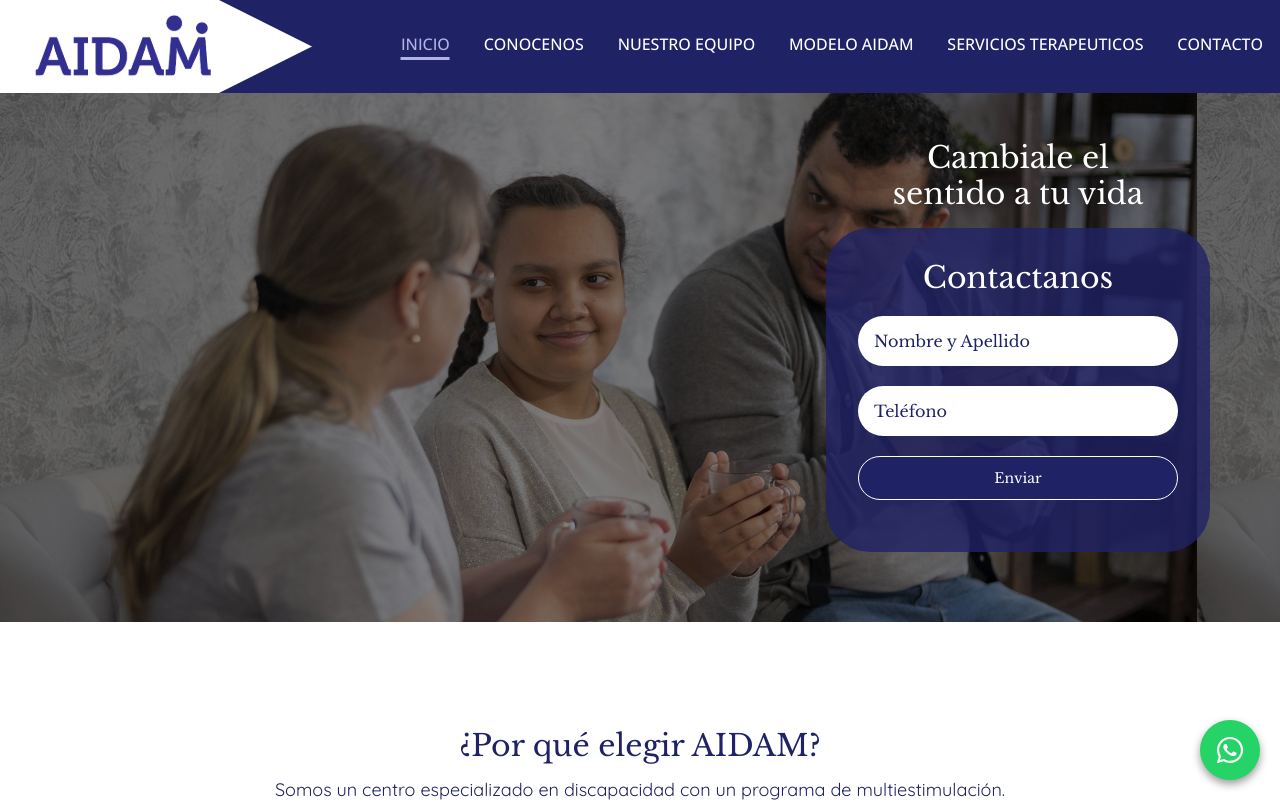
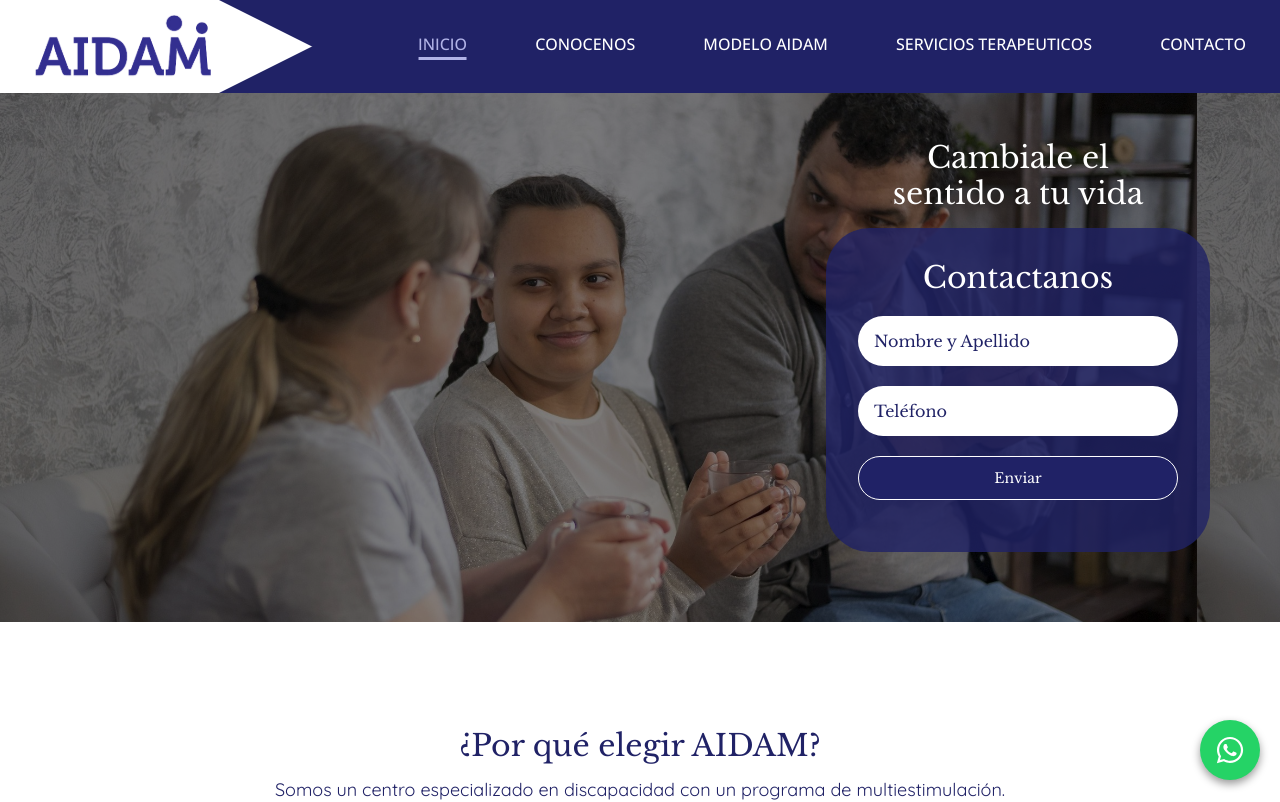
Before and after one commit to ElianRivoira/aidam-site, a Next.js app in the folder aidam-site/: page / in a window 1280 px wide. Shown: the top 802 px of the page. Built offline with nearby package versions, Linux system fonts and the light colour scheme.

Commit message:
deleted our team

```diff
--- a/aidam-site/src/components/Navbar.jsx
+++ b/aidam-site/src/components/Navbar.jsx
@@ -14,7 +14,7 @@ const Navbar = () => {
 
   useEffect(() => {
     setPath(router.asPath);
-  }, [])
+  }, []);
 
   // smooth transition to white background pending
   return (
@@ -50,22 +50,47 @@ const Navbar = () => {
           </>
         ) : (
           <div className='flex justify-around !w-full !max-w-4xl items-center font-openSans text-lb text-white font-medium bg-aidamBlue'>
-            <Link href={'/'} className={`${styles.navbarButton} transition-colors ${path === '/' ? styles.activeSite : ''}`}>
+            <Link
+              href={'/'}
+              className={`${styles.navbarButton} transition-colors ${
+                path === '/' ? styles.activeSite : ''
+              }`}
+            >
               INICIO
             </Link>
-            <Link href={'/conocenos'} className={`${styles.navbarButton} transition-colors ${path === '/conocenos' ? styles.activeSite : ''}`}>
+            <Link
+              href={'/conocenos'}
+              className={`${styles.navbarButton} transition-colors ${
+                path === '/conocenos' ? styles.activeSite : ''
+              }`}
+            >
               CONOCENOS
             </Link>
-            <Link href={'/equipo'} className={`${styles.navbarButton} transition-colors ${path === '/equipo' ? styles.activeSite : ''}`}>
+            {/* <Link href={'/equipo'} className={`${styles.navbarButton} transition-colors ${path === '/equipo' ? styles.activeSite : ''}`}>
               NUESTRO EQUIPO
-            </Link>
-            <Link href={'/modelo-aidam'} className={`${styles.navbarButton} transition-colors ${path === '/modelo-aidam' ? styles.activeSite : ''}`}>
+            </Link> */}
+            <Link
+              href={'/modelo-aidam'}
+              className={`${styles.navbarButton} transition-colors ${
+                path === '/modelo-aidam' ? styles.activeSite : ''
+              }`}
+            >
               MODELO AIDAM
             </Link>
-            <Link href={'/servicios-terapeuticos'} className={`${styles.navbarButton} transition-colors ${path === '/servicios-terapeuticos' ? styles.activeSite : ''}`}>
+            <Link
+              href={'/servicios-terapeuticos'}
+              className={`${styles.navbarButton} transition-colors ${
+                path === '/servicios-terapeuticos' ? styles.activeSite : ''
+              }`}
+            >
               SERVICIOS TERAPEUTICOS
             </Link>
-            <Link href={'/contact'} className={`${styles.navbarButton} transition-colors ${path === '/contact' ? styles.activeSite : ''}`}>
+            <Link
+              href={'/contact'}
+              className={`${styles.navbarButton} transition-colors ${
+                path === '/contact' ? styles.activeSite : ''
+              }`}
+            >
               CONTACTO
             </Link>
           </div>
@@ -86,9 +111,9 @@ const Navbar = () => {
               <Link href={'/conocenos'} className=''>
                 CONÓCENOS
               </Link>
-              <Link href={'/equipo'} className=''>
+              {/* <Link href={'/equipo'} className=''>
                 NUESTRO EQUIPO
-              </Link>
+              </Link> */}
               <Link href={'/modelo-aidam'} className=''>
                 MODELO AIDAM
               </Link>
--- a/aidam-site/src/pages/equipo.jsx
+++ b/aidam-site/src/pages/equipo.jsx
@@ -1,57 +1,57 @@
-import React from 'react';
-import Head from 'next/head';
-import Navbar from '@/components/Navbar';
-import Faq from '@/components/Faq';
-import Footer from '@/components/Footer';
-import MakeConsult from '@/components/MakeConsult';
-import styles from '../styles/Equipo.module.css';
-import PCard from '@/components/PCard';
-import { profesionales } from '@/utils/profesionales';
+// import React from 'react';
+// import Head from 'next/head';
+// import Navbar from '@/components/Navbar';
+// import Faq from '@/components/Faq';
+// import Footer from '@/components/Footer';
+// import MakeConsult from '@/components/MakeConsult';
+// import styles from '../styles/Equipo.module.css';
+// import PCard from '@/components/PCard';
+// import { profesionales } from '@/utils/profesionales';
 
-const equipo = () => {
-  const getCols = () => {
-    if (typeof window !== 'undefined') {
-      return window.innerWidth >= 768 ? 7 : 2;
-    }
-    return 2;
-  };
+// const equipo = () => {
+//   const getCols = () => {
+//     if (typeof window !== 'undefined') {
+//       return window.innerWidth >= 768 ? 7 : 2;
+//     }
+//     return 2;
+//   };
 
-  const cols = getCols();
+//   const cols = getCols();
 
-  return (
-    <>
-      <Head>
-        <title>NUESTRO EQUIPO - Centro Aidam</title>
-      </Head>
-      <main className='min-h-screen'>
-        <Navbar />
-        <div
-          className={`${styles.divImage} text-center text-white font-libreBaskerville text-4.5xl px-8 py-[16%] mt-23`}
-        >
-          Nuestro equipo
-        </div>
-        <div className='flex flex-wrap justify-center items-center md:gap-20 gap-3 md:px-[14%] my-16'>
-          {profesionales
-            ? profesionales.map((profesional, index) => (
-                <div
-                  key={index}
-                  className={`w-${100 / cols} md:mr-0`}
-                >
-                  <PCard
-                    name={profesional.name}
-                    lastname={profesional.lastname}
-                    profession={profesional.profession}
-                    photo={profesional.photo}
-                  />
-                </div>
-              ))
-            : ''}
-        </div>
-        <MakeConsult />
-        <Footer />
-      </main>
-    </>
-  );
-};
+//   return (
+//     <>
+//       <Head>
+//         <title>NUESTRO EQUIPO - Centro Aidam</title>
+//       </Head>
+//       <main className='min-h-screen'>
+//         <Navbar />
+//         <div
+//           className={`${styles.divImage} text-center text-white font-libreBaskerville text-4.5xl px-8 py-[16%] mt-23`}
+//         >
+//           Nuestro equipo
+//         </div>
+//         <div className='flex flex-wrap justify-center items-center md:gap-20 gap-3 md:px-[14%] my-16'>
+//           {profesionales
+//             ? profesionales.map((profesional, index) => (
+//                 <div
+//                   key={index}
+//                   className={`w-${100 / cols} md:mr-0`}
+//                 >
+//                   <PCard
+//                     name={profesional.name}
+//                     lastname={profesional.lastname}
+//                     profession={profesional.profession}
+//                     photo={profesional.photo}
+//                   />
+//                 </div>
+//               ))
+//             : ''}
+//         </div>
+//         <MakeConsult />
+//         <Footer />
+//       </main>
+//     </>
+//   );
+// };
 
-export default equipo;
+// export default equipo;
```
